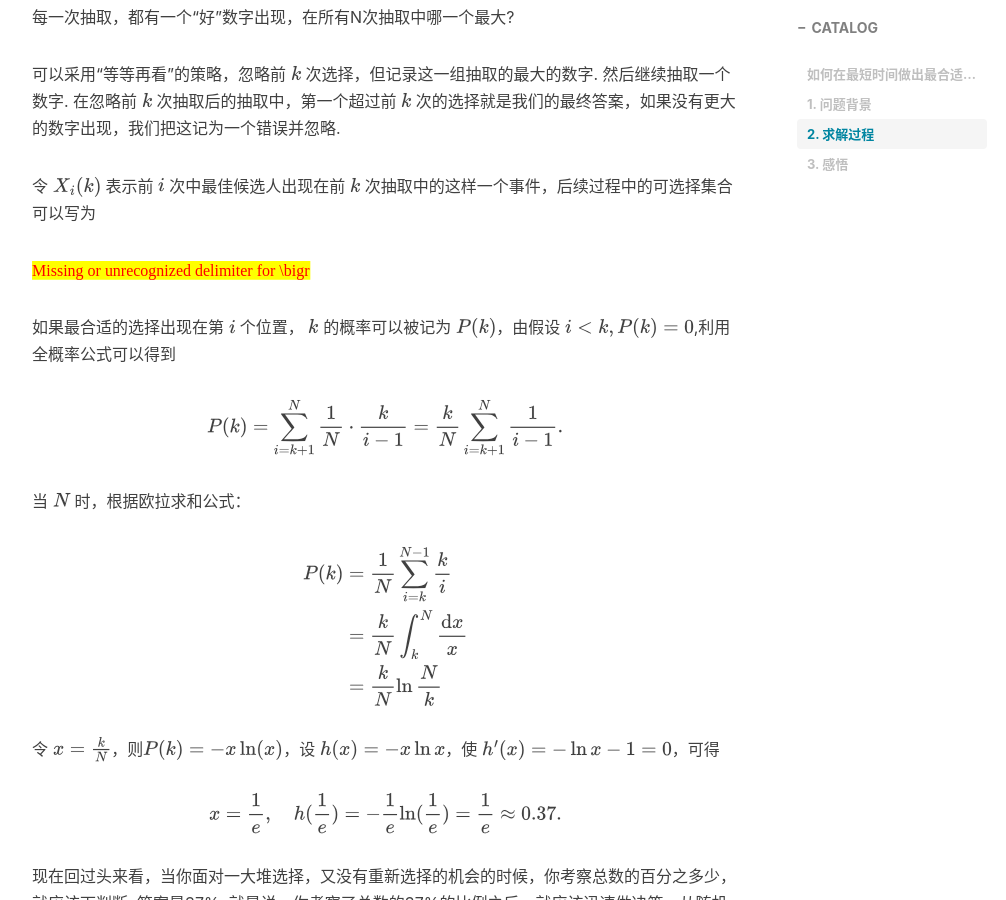
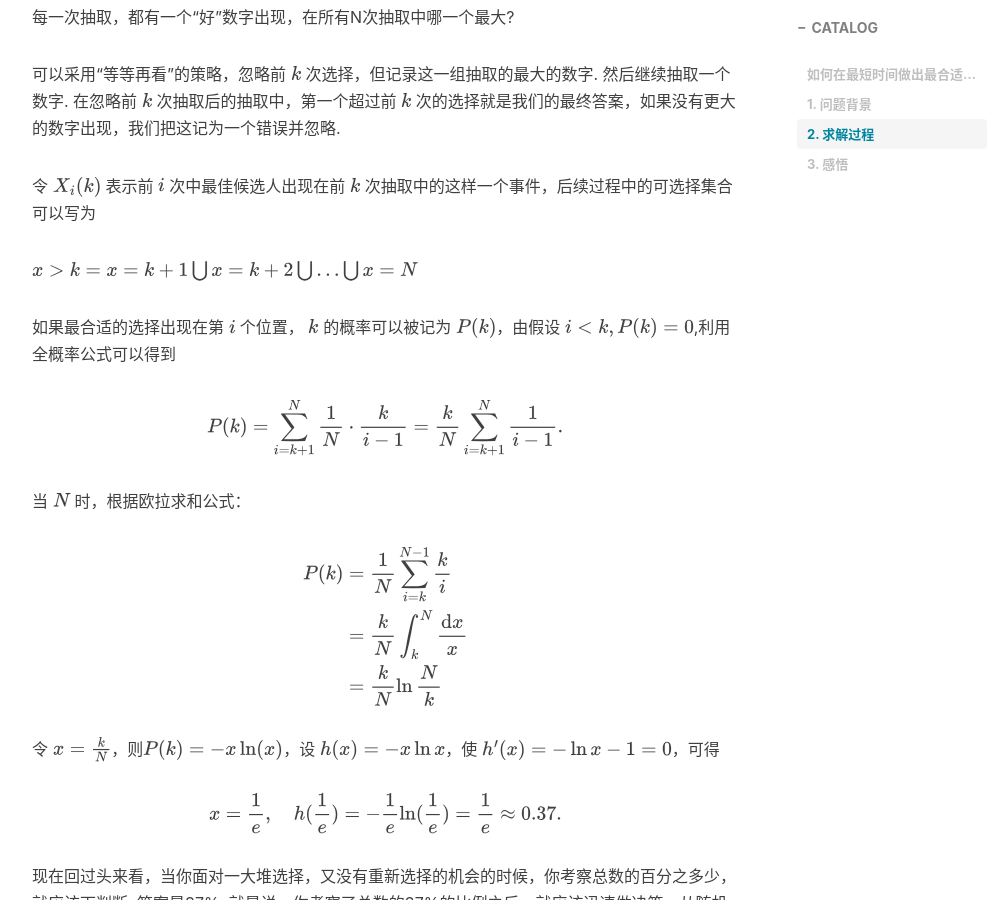
Before and after one commit to wowking2018/Old_personal_blog, a Jekyll site: the page built from _posts/2023-07-08-如何使选择最优化.md, in a window 1280 px wide and 900 px high, scrolled down 1187 px. Shown: the whole window, without its empty margins (233-1239 px from the left). Built offline with Jekyll 4.4.1, drawn with Linux system fonts in a browser that asks for light colours; nearby versions of some CDN libraries; comment, search, counter and statistics services are not loaded.

Commit message:
Update 2023-07-08

```diff
--- a/_posts/2023-07-08-如何使选择最优化.md
+++ b/_posts/2023-07-08-如何使选择最优化.md
@@ -29,7 +29,7 @@ tags:
 令 $X_{i}(k)$ 表示前 $i$ 次中最佳候选人出现在前 $k$ 次抽取中的这样一个事件，后续过程中的可选择集合可以写为
 
 $
-\{x\gt k\bigr\}=\{x=k+1\bigr\} \bigcup\{x=k+2\bigr\} \bigcup \dots \bigcup \{x=N\bigr\}
+\{x\gt k\}=\{x=k+1\} \bigcup\{x=k+2\} \bigcup \dots \bigcup \{x=N\}
 $
 
 如果最合适的选择出现在第 $i$ 个位置， $k$ 的概率可以被记为 $P(k)$，由假设 $i<k,P(k)=0$,利用全概率公式可以得到
```
Also changed, not shown: _posts/2023-07-15-The coffee caustics.md (added, +6 -0 lines), _posts/2023-07-16-力学系统微分方程推导.md (added, +6 -0 lines).
